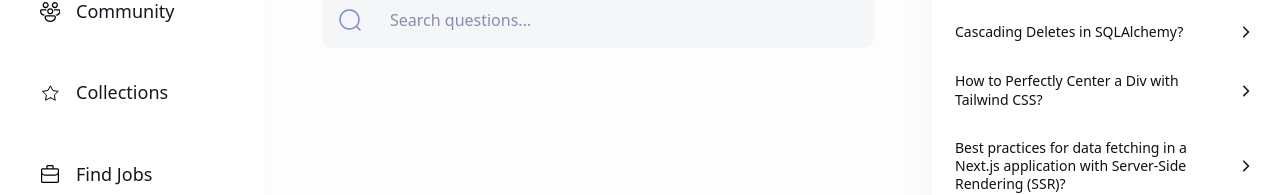
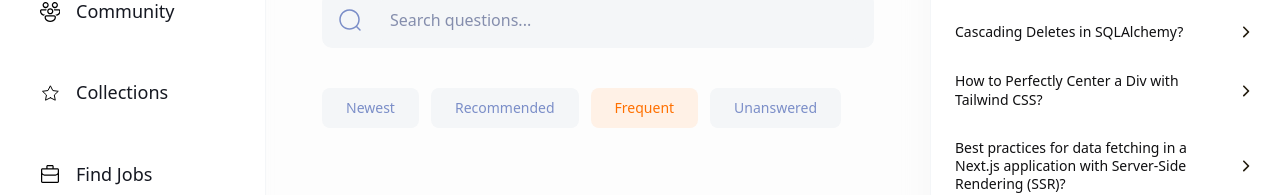
Before and after one commit to aleknovkovski/lrnp-JSM-nextjs13, a Next.js app: page / in a window 1280 px wide. Shown: the part 242-437 px from the top of the page. Built offline with nearby package versions, Linux system fonts and the light colour scheme; no server answers.

Commit message:
Create HomeFilters, use on home page

```diff
--- a/app/(root)/(home)/page.tsx
+++ b/app/(root)/(home)/page.tsx
@@ -3,6 +3,7 @@ import {Button} from "@/components/ui/button";
 import LocalSearchbar from "@/components/shared/search/LocalSearchbar";
 import Filter from "@/components/shared/Filter";
 import {HomePageFilters} from "@/constants/filters";
+import HomeFilters from "@/components/home/HomeFilters";
 
 export default function Home() {
     return (
@@ -33,6 +34,7 @@ export default function Home() {
                 />
 
             </div>
+            <HomeFilters />
         </>
     )
 }
--- /dev/null
+++ b/components/home/HomeFilters.tsx
@@ -0,0 +1,24 @@
+"use client"
+
+import { HomePageFilters } from '@/constants/filters'
+import React from 'react'
+import { Button } from '../ui/button'
+
+export default function HomeFilters () {
+  const active = 'frequent'
+
+  return (
+    <div className="mt-10 hidden flex-wrap gap-3 md:flex">
+      {HomePageFilters.map((item) => (
+        <Button key={item.value} onClick={() => {}}
+          className={`body-medium rounded-lg px-6 py-3 capitalize shadow-none ${active === item.value
+          ? 'bg-primary-100 text-primary-500'
+          : 'bg-light-800 text-light-500'
+        }`}
+        >
+          {item.name}
+        </Button>
+      ))}
+    </div>
+  )
+}
```
